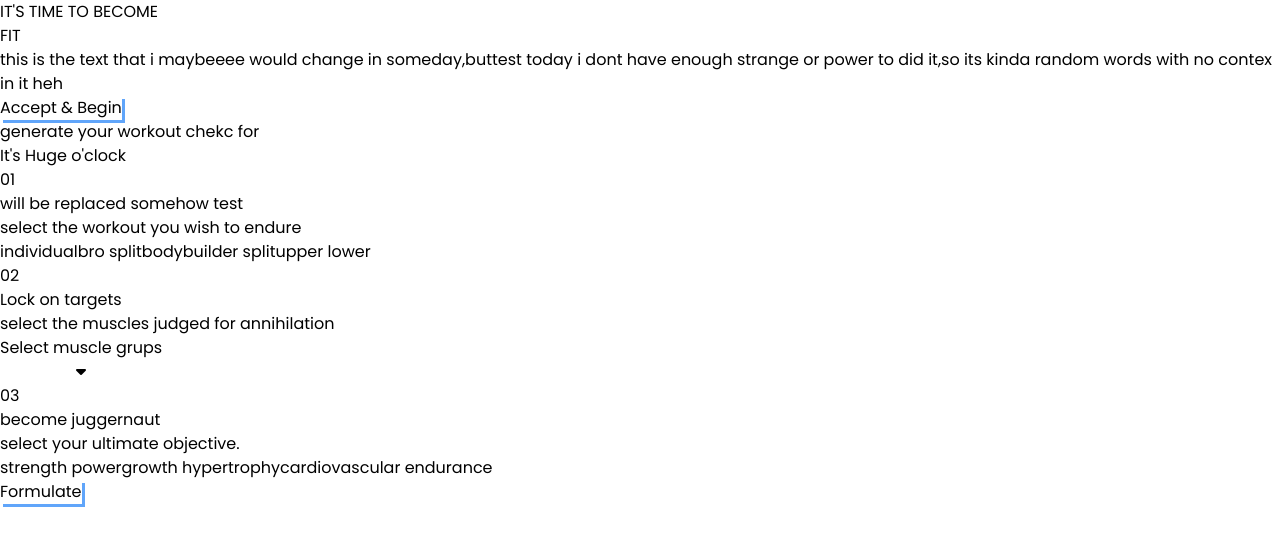
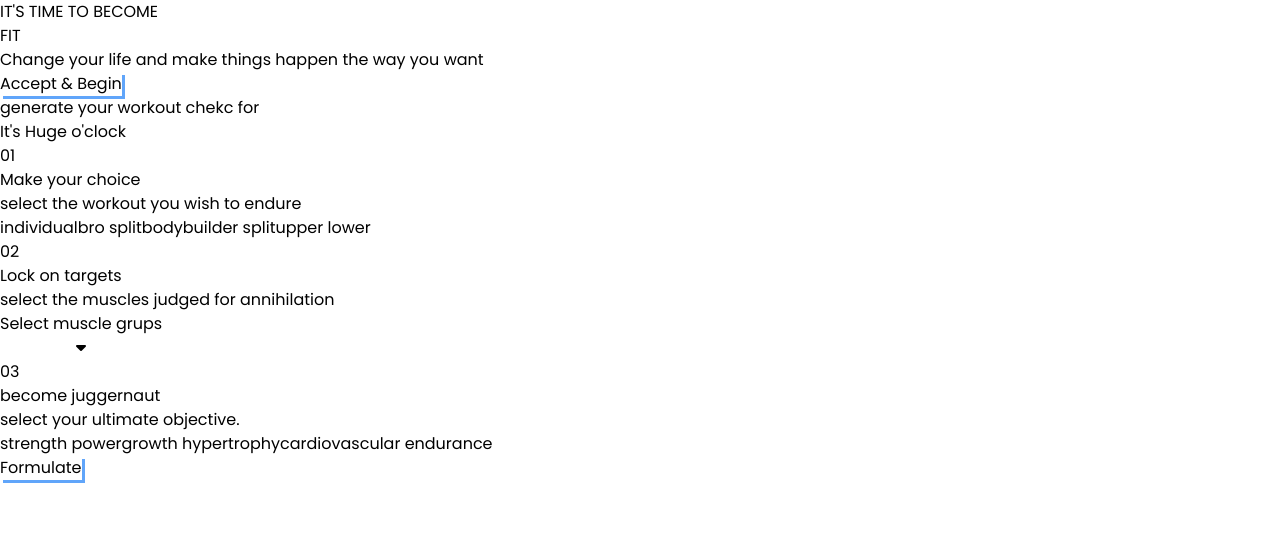
Before and after one commit to David-Aliev/Gym-app, a React (Vite) app: page / in a window 1280 px wide. Shown: the top 546 px of the page. Built offline with nearby package versions, Linux system fonts and the light colour scheme.

Commit message:
fix:text & buttons:fixed text in buttons and buttons now work as they were supposed to work

```diff
--- a/src/components/ExerciseCard.jsx
+++ b/src/components/ExerciseCard.jsx
@@ -1,15 +1,38 @@
-import React from 'react'
+import React,{useState} from 'react'
 
 export default function ExerciseCard(props) {
+   const [setsCompleted,setSetsComplited] = useState(0)
+
    const {exercise,i} = props
+
+   function setIncrementHandle() {
+      setSetsComplited((setsCompleted + 1) % 6)
+   }
+
+
   return (
     <div className='p-4 rounded-md flex flex-col gap-4 bg-slate-950 sm:flex-wrap'>
         <div className='flex flex-col sm:flex-row sm:items-center sm:flex-wrap gap-x-4'>
             <h4 className='text-3xl hidden sm:inline sm:text-4xl md:text-5xl font-semibold text-slate-400'>
                 0{i + 1}
             </h4>
-            <h2 className='capitalize whitespace-nowrap truncate max-w-full text-lg sm:text-xl md:text-2xl flex-1 sm:text-center'>{exercise.name.replaceAll("_",' ')}</h2>
+            <h2 className='capitalize whitespace-nowrap  truncate max-w-full text-lg sm:text-xl md:text-2xl flex-1 sm:text-center'>{exercise.name.replaceAll("_",' ')}</h2>
             <p className='text-sm text-slate-400 capitalize'>{exercise.type}</p>
+        </div>
+
+        <div className='grid grid-cols-2 sm:grid-cols-4 sm:place-items-center gap-2'>
+            {['reps','rest','tempo'].map(info => {
+              return (
+                <div key={info} className='flex flex-col p-2 rounded border-[1.5px] border-solid border-slate-900 w-full'>
+                  <h3 className='capitalize text-slate-400 text-sm'>{info === 'reps' ? `${exercise.unit}` : info}</h3>
+                  <p className='font-medium'>{exercise[info]}</p>
+                </div>
+              )
+            })}
+        <button onClick={setIncrementHandle} className='flex flex-col p-2 rounded border-[1.5px] duration-200 border-solid border-blue-900 hover:border-blue-600 w-full '>
+          <h3 className='text-slate-400 text-sm capitalize'>Sets complited</h3>
+          <p className='font-medium'>{setsCompleted} / 5</p>
+        </button>
         </div>
     </div>
   )
--- a/src/components/Generator.jsx
+++ b/src/components/Generator.jsx
@@ -59,7 +59,7 @@ export default function Generator(props) {
 
   return (
     <SectionWrapper header={"generate your workout chekc for"} title={['It\'s','Huge','o\'clock']}>
-      <Header index={"01"} title={"will be replaced somehow test"} description={'select the workout you wish to endure'} />
+      <Header index={"01"} title={"Make your choice"} description={'select the workout you wish to endure'} />
       <div className='grid grid-cols2 sm:grid-cols-4 gap-4'>
       {Object.keys(WORKOUTS).map((type,typeIndex) => {
         return (
--- a/src/components/Hero.jsx
+++ b/src/components/Hero.jsx
@@ -8,7 +8,7 @@ export default function Hero() {
       <p>IT'S TIME TO BECOME</p>
       <h1 className='uppercase font-semibold text-4xl sm:text6xl md:text-1xl lg:text-7xl'>FIT</h1>
     </div>
-      <p className='text-sm md:text-base font-light'>this is the text that i maybeeee would change in someday,buttest today i dont have enough strange or power to did it,so its kinda random words with no contex in it heh</p>
+      <p className='text-sm md:text-base font-light'>Change your life and make things happen the way <span className='text-blue-400'>you</span> want</p>
       <Button text={'Accept & Begin'}></Button>
   </div>
   )
```
